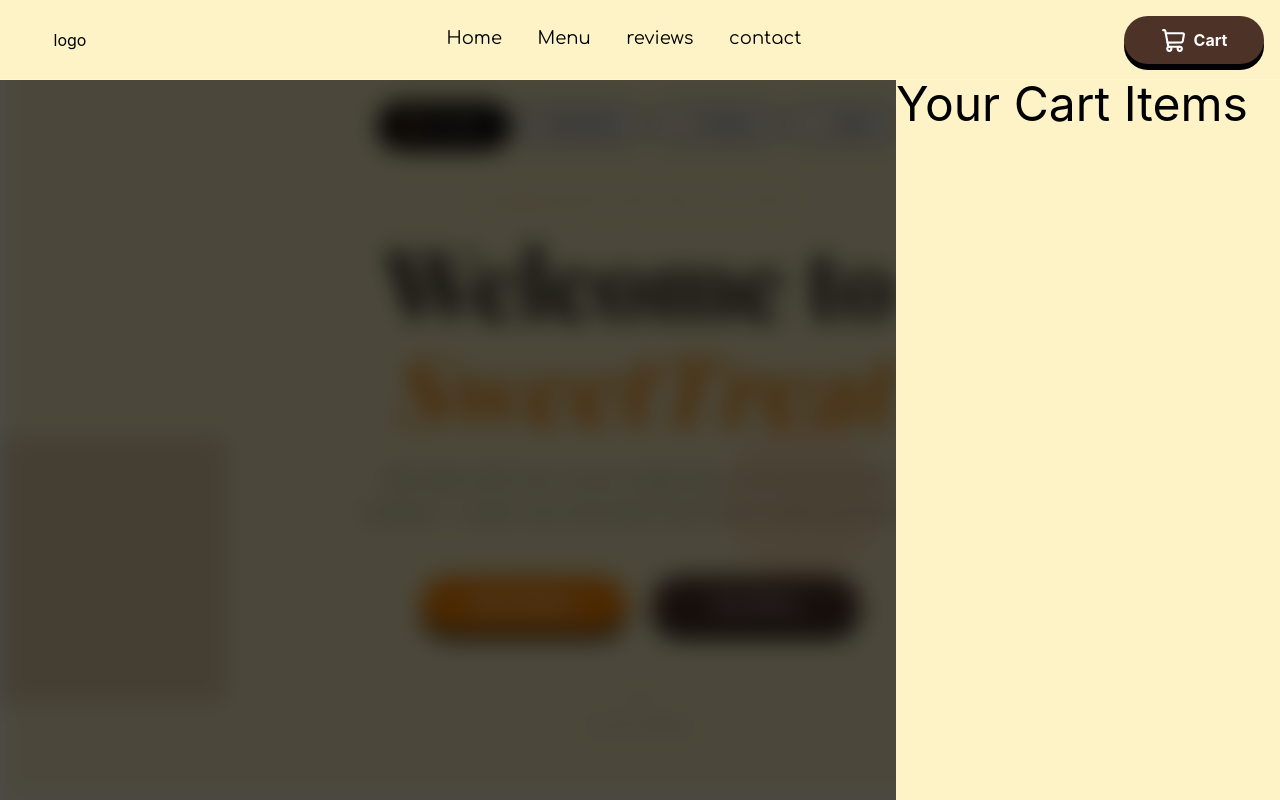
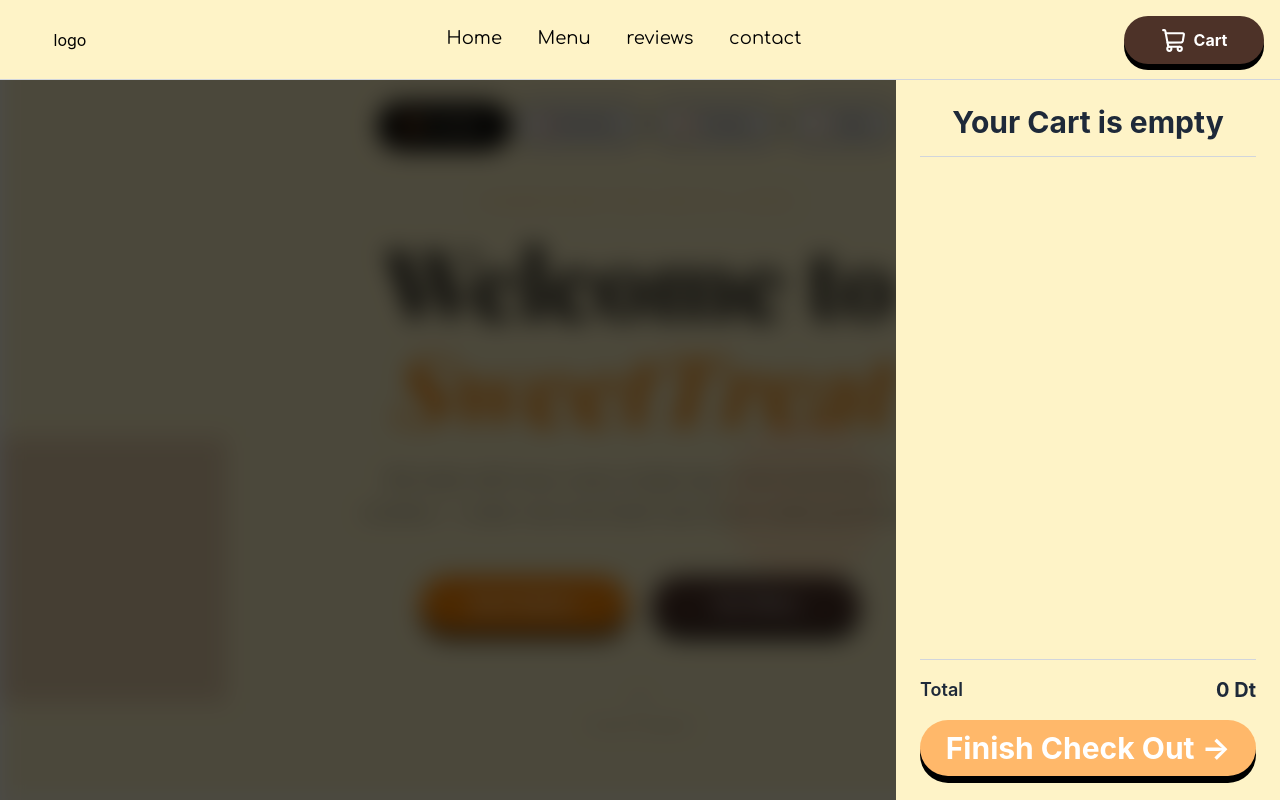
Before and after one commit to NadhirZouaoui/Sweet_Treat, a React (Vite) app: page / in a window 1280 px wide. Both pictures are taken after a click on the button "Cart". Shown: the top 800 px of the page. Built offline with nearby package versions, Linux system fonts and the light colour scheme; a web font is replaced by a local one.

Commit message:
feat(cart): finish cart component

```diff
--- a/src/App.tsx
+++ b/src/App.tsx
@@ -19,7 +19,7 @@ function App() {
         </section>
       )}
 
-      <Cart isCartVisible={isCartVisible} />
+      <Cart isCartVisible={isCartVisible} toggleCart={changeCartVisibility} />
       <section id="home">
         <Home areItemsVisible={areItemsVisible} isCartVisible={isCartVisible} />
       </section>
@@ -27,7 +27,8 @@ function App() {
         <Menu
           areItemsVisible={areItemsVisible}
           isCartVisible={isCartVisible}
-          toggle={changeItemsVisibility}
+          toggleItems={changeItemsVisibility}
+          toggleCart={changeCartVisibility}
         />
       </section>
       {/* <section id="about"> */}
--- a/src/Cart.tsx
+++ b/src/Cart.tsx
@@ -1,19 +1,117 @@
-import allItemsArray from "./Menu.tsx";
+import { allItemsArray, useCounterStore, type itemProps } from "./store.ts";
+import ThreeDButton from "./ThreeDButton.tsx";
+
 interface cartVisibility {
   isCartVisible: boolean;
+  toggleCart: () => void;
+}
+interface ItemInCartProps extends itemProps {
+  qte: number;
+  onIncrease: () => void;
+  onDecrease: () => void;
 }
 
-const Cart = ({ isCartVisible }: cartVisibility) => {
+const ItemInCart = (props: ItemInCartProps) => {
+  return (
+    <div className="flex bg-white/60 h-25 w-full border border-white rounded-lg ">
+      <img
+        className="w-22 h-full object-cover"
+        src={props.imgUrl}
+        alt={props.description}
+      ></img>
+      <div className="flex flex-1 items-center justify-between px-4">
+        <div className="flex flex-col justify-center">
+          <span>{props.description}</span>
+          <div className="flex items-center gap-3 mt-2">
+            <button
+              className="w-7 h-7 rounded-full bg-white text-gray-800 font-bold flex items-center justify-center cursor-pointer hover:bg-gray-100 active:scale-95 transition"
+              onClick={props.onDecrease}
+            >
+              -
+            </button>
+            <span>{props.qte}</span>
+            <button
+              className="w-7 h-7 rounded-full bg-white text-gray-800 font-bold flex items-center justify-center cursor-pointer hover:bg-gray-100 active:scale-95 transition"
+              onClick={props.onIncrease}
+            >
+              +
+            </button>
+          </div>
+        </div>
+        <span className="font-semibold whitespace-nowrap">{props.price}</span>
+      </div>
+    </div>
+  );
+};
+
+const parsePrice = (price: string): number => {
+  const num = parseFloat(price);
+  return isNaN(num) ? 0 : num;
+};
+
+const Cart = ({ isCartVisible, toggleCart }: cartVisibility) => {
+  const currentItemsQte = useCounterStore((state) => state.qteItems);
+  const addToCart = useCounterStore((state) => state.addToCart);
+  const removeFromCart = useCounterStore((state) => state.removeFromCart);
+  const cartItemsCount = useCounterStore((state) => state.totalItemsAdded);
+
+  let totalPrice = 0;
+  allItemsArray.forEach((itemsPerCat) =>
+    itemsPerCat.forEach((item) => {
+      totalPrice += parsePrice(item.price) * currentItemsQte[item.id];
+    }),
+  );
+
   return (
     <>
       <div
-        className={`fixed top-20 z-3 ${isCartVisible ? "right-0 backdrop-brightness-50" : "-right-[30vw]"}
-                    w-[30vw] h-[calc(100vh-80px)] transition-all linear duration-300 bg-primary text-5xl`}
+        className={`fixed top-20 z-10 ${isCartVisible ? "right-0" : "-right-[30vw]"}
+                    w-[30vw] h-[calc(100vh-80px)] transition-all ease-out duration-500 bg-primary text-gray-800 flex flex-col font-semibold p-6`}
       >
-        Your Cart Items
+        <h2 className="text-3xl font-bold mb-6 text-center border-b pb-4 border-gray-300">
+          {cartItemsCount == 0 ? `Your Cart is empty` : "Your Cart Items"}{" "}
+        </h2>
+
+        <div className="flex-1 overflow-auto pr-1 flex flex-col gap-4 ">
+          {allItemsArray.map((itemsPerCat) =>
+            itemsPerCat.map((item) => {
+              if (currentItemsQte[item.id] > 0) {
+                return (
+                  <ItemInCart
+                    key={item.id}
+                    {...item}
+                    qte={currentItemsQte[item.id]}
+                    onIncrease={() => addToCart(item.id)}
+                    onDecrease={() => removeFromCart(item.id)}
+                  />
+                );
+              }
+              return null;
+            }),
+          )}
+        </div>
+        <div className="flex items-center justify-between border-t border-gray-300 pt-4 mb-4">
+          <span className="text-lg">Total</span>
+          <span className="text-xl font-bold">{totalPrice} Dt</span>
+        </div>
+        <ThreeDButton
+          color="bg-orange-300"
+          width="w-full"
+          height="h-14"
+          text="Finish Check Out →"
+          extraFeatures="text-white text-3xl font-bold"
+          cartIconExist={false}
+          onClick={() => {}}
+        />
       </div>
+
       <div
-        className={`fixed w-screen z-2 transition-all linear duration-150 left-0 top-20 h-[calc(100vh-80px)] bg-black/70 ${!isCartVisible ? "opacity-0 pointer-events-none" : "pacity-100 pointer-events-auto"}`}
+        className={`fixed w-screen z-9 transition-all ease-out duration-500 left-0 top-20 h-[calc(100vh-80px)] bg-black/70 ${
+          !isCartVisible
+            ? "opacity-0 pointer-events-none"
+            : "opacity-100 pointer-events-auto"
+        }`}
+        onClick={toggleCart}
       ></div>
     </>
   );
--- a/src/Menu.tsx
+++ b/src/Menu.tsx
@@ -1,43 +1,19 @@
-import cookieimg from "./assets/cookieCat.png";
-import brownieimg from "./assets/browniesCat.png";
-import tiramisuimg from "./assets/tiramisuCat.png";
-import item from "./assets/cookie_items/item.png";
-import item2 from "./assets/cookie_items/item2.png";
-import item3 from "./assets/cookie_items/item3.png";
-
-import item5 from "./assets/cookie_items/item5.png";
-import item6 from "./assets/cookie_items/item6.png";
-
-import item8 from "./assets/cookie_items/item8.png";
-import item9 from "./assets/cookie_items/item9.png";
 import { useState } from "react";
 import { X } from "lucide-react";
 import ThreeDButton from "./ThreeDButton";
+import {
+  allItemsArray,
+  categoriesArray,
+  Category,
+  type itemProps,
+  useCounterStore,
+} from "./store.ts";
 
-enum Category {
-  Cookies,
-  Brownies,
-  Tiramisu,
-}
 interface Visibility {
   areItemsVisible: boolean;
   isCartVisible: boolean;
-  toggle: () => void;
-}
-interface catProps {
-  category: Category;
-  shape: string;
-  bgColor: string;
-  imgUrl: string;
-  textColor: string;
-  buttonBgColor: string;
-  label: string;
-}
-interface itemProps {
-  imgUrl: string;
-  description: string;
-  price: string;
-  qte: number;
+  toggleItems: () => void;
+  toggleCart: () => void;
 }
 
 interface productCardProps {
@@ -49,9 +25,12 @@ interface itemsGroupProps {
   currentCategory: Category;
   buttonBgColor: string;
   onClose: () => void;
+  toggleCart: () => void;
 }
 
 function ProductCard(props: productCardProps) {
+  const currentItemsQte = useCounterStore((state) => state.qteItems);
+  const addToCart = useCounterStore((state) => state.addToCart);
   return (
     <>
       <div className="h-150 w-111.25 bg-[rgba(0,0,0,0.05)] rounded-3xl border border-white border-box">
@@ -75,9 +54,9 @@ function ProductCard(props: productCardProps) {
             width="w-50"
             height="h-13"
             cartIconExist
-            text={` Add To Cart ${props.item.qte > 0 ? `(${props.item.qte})` : ""}`}
+            text={` Add To Cart ${currentItemsQte[props.item.id] > 0 ? `(${currentItemsQte[props.item.id]})` : ""}`}
             extraFeatures="self-end font-bold mb-1"
-            onClick={() => {}}
+            onClick={() => addToCart(props.item.id)}
           />
         </div>
       </div>
@@ -85,93 +64,23 @@ function ProductCard(props: productCardProps) {
   );
 }
 
-const allItemsArray: itemProps[][] = [
-  [
-    {
-      imgUrl: item,
-      description: "Classic Cookie",
-      price: "7 Dt",
-      qte: 0,
-    },
-    {
-      imgUrl: item2,
-      description: "Pistachio Cookie",
-      price: "7 Dt",
-      qte: 0,
-    },
-    {
-      imgUrl: item3,
-      description: "Red Velvet Cookie",
-      price: "7 Dt",
-      qte: 0,
-    },
-    {
-      imgUrl: item8,
-      description: "test testtttt tesst  teeest",
-      price: "7 Dt",
-      qte: 0,
-    },
-    {
-      imgUrl: item9,
-      description: "test testtttt tesst  teeest",
-      price: "7 Dt",
-      qte: 0,
-    },
-  ],
-  [
-    {
-      imgUrl: item5,
-      description: "test testtttt tesst  teeest",
-      price: "7 Dt",
-      qte: 0,
-    },
-    {
-      imgUrl: item6,
-      description: "test testtttt tesst  teeest",
-      price: "7 Dt",
-      qte: 0,
-    },
-  ],
-];
-
 function Items(items: itemsGroupProps) {
-  const productCardsArray: productCardProps[][] = [
-    [
-      {
-        item: allItemsArray[0][0],
+  const productCardsArray: productCardProps[][] = [];
+  for (let i = 0; i < allItemsArray.length; i++) {
+    const itemsPerCategory: productCardProps[] = [];
+    for (let j = 0; j < allItemsArray[i].length; j++) {
+      const productCard: productCardProps = {
+        item: allItemsArray[i][j],
         buttonBgColor: items.buttonBgColor,
-      },
-      {
-        item: allItemsArray[0][1],
-        buttonBgColor: items.buttonBgColor,
-      },
-      {
-        item: allItemsArray[0][2],
-        buttonBgColor: items.buttonBgColor,
-      },
-      {
-        item: allItemsArray[0][3],
-        buttonBgColor: items.buttonBgColor,
-      },
-      {
-        item: allItemsArray[0][4],
-        buttonBgColor: items.buttonBgColor,
-      },
-    ],
-    [
-      {
-        item: allItemsArray[1][0],
-        buttonBgColor: items.buttonBgColor,
-      },
-      {
-        item: allItemsArray[1][1],
-        buttonBgColor: items.buttonBgColor,
-      },
-    ],
-  ];
+      };
+      itemsPerCategory.push(productCard);
+    }
+    productCardsArray.push(itemsPerCategory);
+  }
 
   const currentCatItems: productCardProps[] =
     productCardsArray[items.currentCategory];
+  const itemsAddedCount = useCounterStore((state) => state.totalItemsAdded);
 
   return (
     <>
@@ -183,7 +92,7 @@ function Items(items: itemsGroupProps) {
         >
           <X size={50} />
         </div>
-        <div className="absolute top-0 py-25 flex justify-center  flex-wrap gap-8 box-content">
+        <div className="absolute top-0 max-w-350 py-25 flex justify-center  flex-wrap gap-8 box-content">
           {currentCatItems.map((product) => (
             <ProductCard
               item={product.item}
@@ -191,11 +100,28 @@ function Items(items: itemsGroupProps) {
             />
           ))}
         </div>
+        <ThreeDButton
+          color="bg-secondary"
+          width="w-230.5"
+          height="h-16"
+          text="Check Your Cart"
+          extraFeatures={`text-white text-3xl font-bold z-4 fixed -bottom-50 transition-all ease-out duration-500 ${itemsAddedCount > 0 ? "bottom-8" : ""}`}
+          cartIconExist={false}
+          onClick={() => {
+            items.toggleCart();
+            items.onClose();
+          }}
+        />
       </div>
     </>
   );
 }
-function Menu({ areItemsVisible, isCartVisible, toggle }: Visibility) {
+function Menu({
+  areItemsVisible,
+  isCartVisible,
+  toggleItems,
+  toggleCart,
+}: Visibility) {
   const [categoryIndex, setIndex] = useState(Category.Cookies);
   function decrimentIndex() {
     setIndex((prevCategoryIndex) =>
@@ -206,43 +132,14 @@ function Menu({ areItemsVisible, isCartVisible, toggle }: Visibility) {
     setIndex((prevCategoryIndex) => (prevCategoryIndex + 1) % 3);
   }
 
-  const categoriesArray: catProps[] = [
-    {
-      category: Category.Cookies,
-      shape: "[clip-path:circle(40%)]",
-      imgUrl: cookieimg,
-      bgColor: "bg-primary",
-      textColor: "text-orange-300",
-      label: "Show Cookies",
-      buttonBgColor: "bg-orange-300",
-    },
-    {
-      category: Category.Brownies,
-      shape: "[clip-path:inset(15%_15%_15%_15%)]",
-      imgUrl: brownieimg,
-      bgColor: "bg-[#b5816e]",
-      textColor: "text-[#4D3228]",
-      label: "Show Brownies",
-      buttonBgColor: "bg-[#4D3228]",
-    },
-    {
-      category: Category.Tiramisu,
-      shape: "[clip-path:inset(15%_15%_20%_15%)]",
-      imgUrl: tiramisuimg,
-      bgColor: "bg-orange-300",
-      textColor: "text-orange-900",
-      label: "Show Tiramisus",
-      buttonBgColor: "bg-orange-900",
-    },
-  ];
-
   return (
     <>
       {areItemsVisible && (
         <Items
           currentCategory={categoriesArray[categoryIndex].category}
           buttonBgColor={categoriesArray[categoryIndex].buttonBgColor}
-          onClose={toggle}
+          onClose={toggleItems}
+          toggleCart={toggleCart}
         />
       )}
 
@@ -299,7 +196,7 @@ function Menu({ areItemsVisible, isCartVisible, toggle }: Visibility) {
           <img
             src={categoriesArray[categoryIndex].imgUrl}
             alt="Image"
-            onClick={toggle}
+            onClick={toggleItems}
             className={`-mt-15
             cursor-pointer
             block
@@ -315,7 +212,7 @@ function Menu({ areItemsVisible, isCartVisible, toggle }: Visibility) {
             height="h-15"
             text={categoriesArray[categoryIndex].label}
             cartIconExist={false}
-            onClick={toggle}
+            onClick={toggleItems}
           />
         </div>
         <div
--- a/src/navBar.tsx
+++ b/src/navBar.tsx
@@ -7,7 +7,7 @@ interface visibilityProps {
 function navBar({ toggleCart }: visibilityProps) {
   return (
     <div
-      className="flex fixed z-2 w-full border-b border-[rgba(255,255,255,0.3)]
+      className="flex fixed z-10 w-full border-b border-gray-300
       bg-primary
       justify-between
       h-20"
--- /dev/null
+++ b/src/store.ts
@@ -0,0 +1,162 @@
+import cookieimg from "./assets/cookieCat.png";
+import brownieimg from "./assets/browniesCat.png";
+import tiramisuimg from "./assets/tiramisuCat.png";
+
+import item from "./assets/cookie_items/item.png";
+import item2 from "./assets/cookie_items/item2.png";
+import item3 from "./assets/cookie_items/item3.png";
+import item5 from "./assets/cookie_items/item5.png";
+import item6 from "./assets/cookie_items/item6.png";
+
+import item8 from "./assets/cookie_items/item8.png";
+import item9 from "./assets/cookie_items/item9.png";
+import { create } from "zustand";
+
+export enum Category {
+  Cookies,
+  Brownies,
+  Tiramisu,
+}
+
+export interface itemProps {
+  id: number;
+  imgUrl: string;
+  description: string;
+  price: string;
+}
+interface catProps {
+  category: Category;
+  shape: string;
+  bgColor: string;
+  imgUrl: string;
+  textColor: string;
+  buttonBgColor: string;
+  label: string;
+}
+
+export const allItemsArray: itemProps[][] = [
+  [
+    {
+      id: 0,
+      imgUrl: item,
+      description: "Classic Cookie",
+      price: "7 Dt",
+    },
+    {
+      id: 1,
+      imgUrl: item2,
+      description: "Pistachio Cookie",
+      price: "7 Dt",
+    },
+    {
+      id: 2,
+      imgUrl: item3,
+      description: "Red Velvet Cookie",
+      price: "7 Dt",
+    },
+  ],
+  [
+    {
+      id: 3,
+      imgUrl: item8,
+      description: "test testtttt tesst  teeest",
+      price: "7 Dt",
+    },
+    {
+      id: 4,
+      imgUrl: item9,
+      description: "test testtttt tesst  teeest",
+      price: "7 Dt",
+    },
+  ],
+  [
+    {
+      id: 5,
+      imgUrl: item5,
+      description: "test testtttt tesst  teeest",
+      price: "7 Dt",
+    },
+    {
+      id: 6,
+      imgUrl: item6,
+      description: "test testtttt tesst  teeest",
+      price: "7 Dt",
+    },
+    {
+      id: 7,
+      imgUrl: item6,
+      description: "test testtttt tesst  teeest",
+      price: "7 Dt",
+    },
+  ],
+];
+
+export const categoriesArray: catProps[] = [
+  {
+    category: Category.Cookies,
+    shape: "[clip-path:circle(40%)]",
+    imgUrl: cookieimg,
+    bgColor: "bg-primary",
+    textColor: "text-orange-300",
+    label: "Show Cookies",
+    buttonBgColor: "bg-orange-300",
+  },
+  {
+    category: Category.Brownies,
+    shape: "[clip-path:inset(15%_15%_15%_15%)]",
+    imgUrl: brownieimg,
+    bgColor: "bg-[#b5816e]",
+    textColor: "text-[#4D3228]",
+    label: "Show Brownies",
+    buttonBgColor: "bg-[#4D3228]",
+  },
+  {
+    category: Category.Tiramisu,
+    shape: "[clip-path:inset(15%_15%_20%_15%)]",
+    imgUrl: tiramisuimg,
+    bgColor: "bg-orange-300",
+    textColor: "text-orange-900",
+    label: "Show Tiramisus",
+    buttonBgColor: "bg-orange-900",
+  },
+];
+
+const getDefaultItemsQte = (): number[] => {
+  let count: number = 0;
+  let defaultItemsQte: number[] = [];
+  for (let i = 0; i < allItemsArray.length; i++) {
+    for (let j = 0; j < allItemsArray[i].length; j++) {
+      defaultItemsQte[count] = 0;
+      count++;
+    }
+  }
+  return defaultItemsQte;
+};
+interface CounterStore {
+  totalItemsAdded: number;
+  qteItems: number[];
+  addToCart: (itemId: number) => void;
+  removeFromCart: (itemId: number) => void;
+}
+
+export const useCounterStore = create<CounterStore>((set) => ({
+  totalItemsAdded: 0,
+  qteItems: getDefaultItemsQte(),
+  addToCart: (itemId) => {
+    set((state) => {
+      const newQte = [...state.qteItems];
+      const newTot = state.totalItemsAdded + 1;
+      newQte[itemId] = newQte[itemId] + 1;
+      return { qteItems: newQte, totalItemsAdded: newTot };
+    });
+  },
+
+  removeFromCart: (itemId) => {
+    set((state) => {
+      const newQte = [...state.qteItems];
+      const newTot = state.totalItemsAdded - 1;
+      newQte[itemId] = newQte[itemId] - 1;
+      return { qteItems: newQte, totalItemsAdded: newTot };
+    });
+  },
+}));
```
Also changed, not shown: 1 other file (tests, documents, lock files or other folders).
